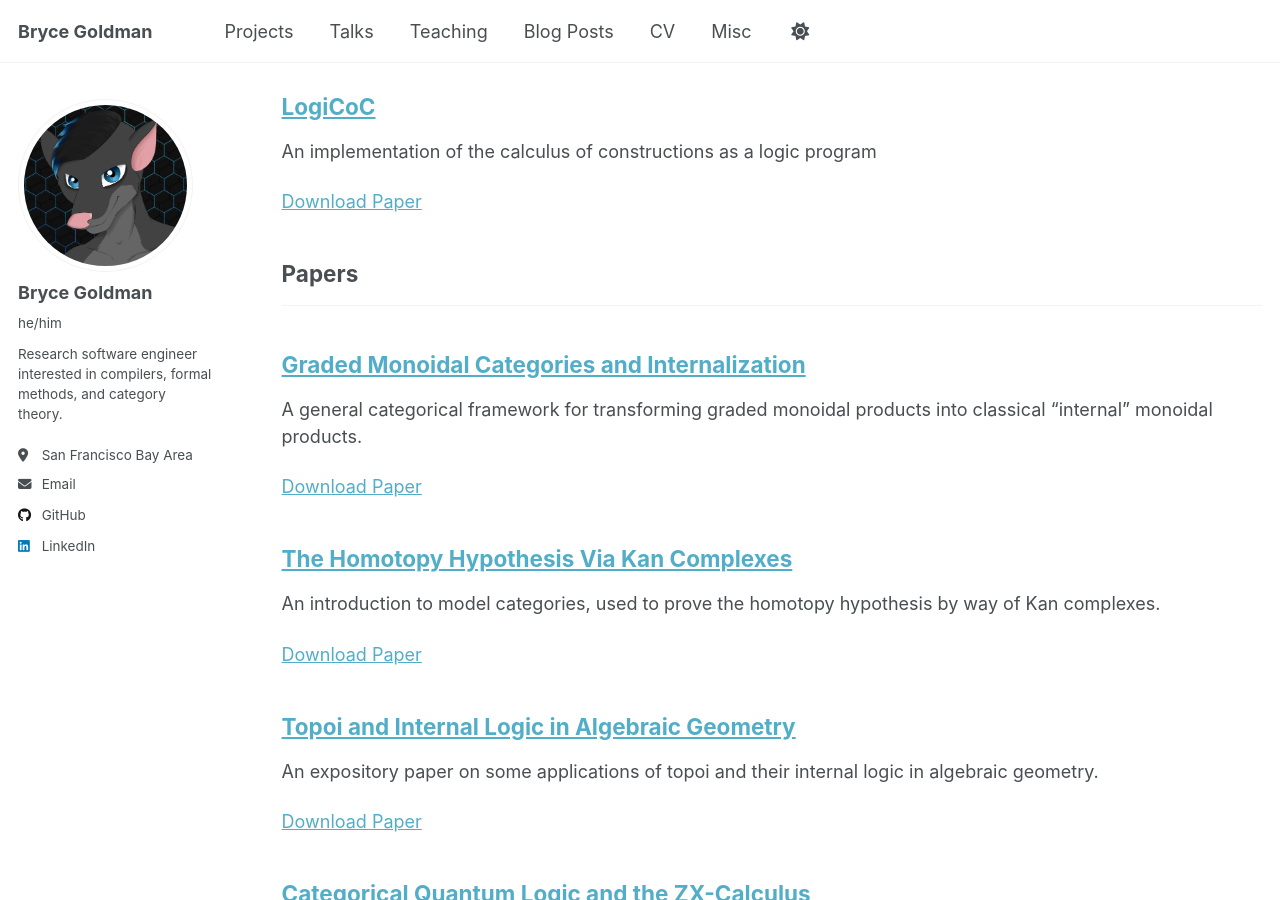
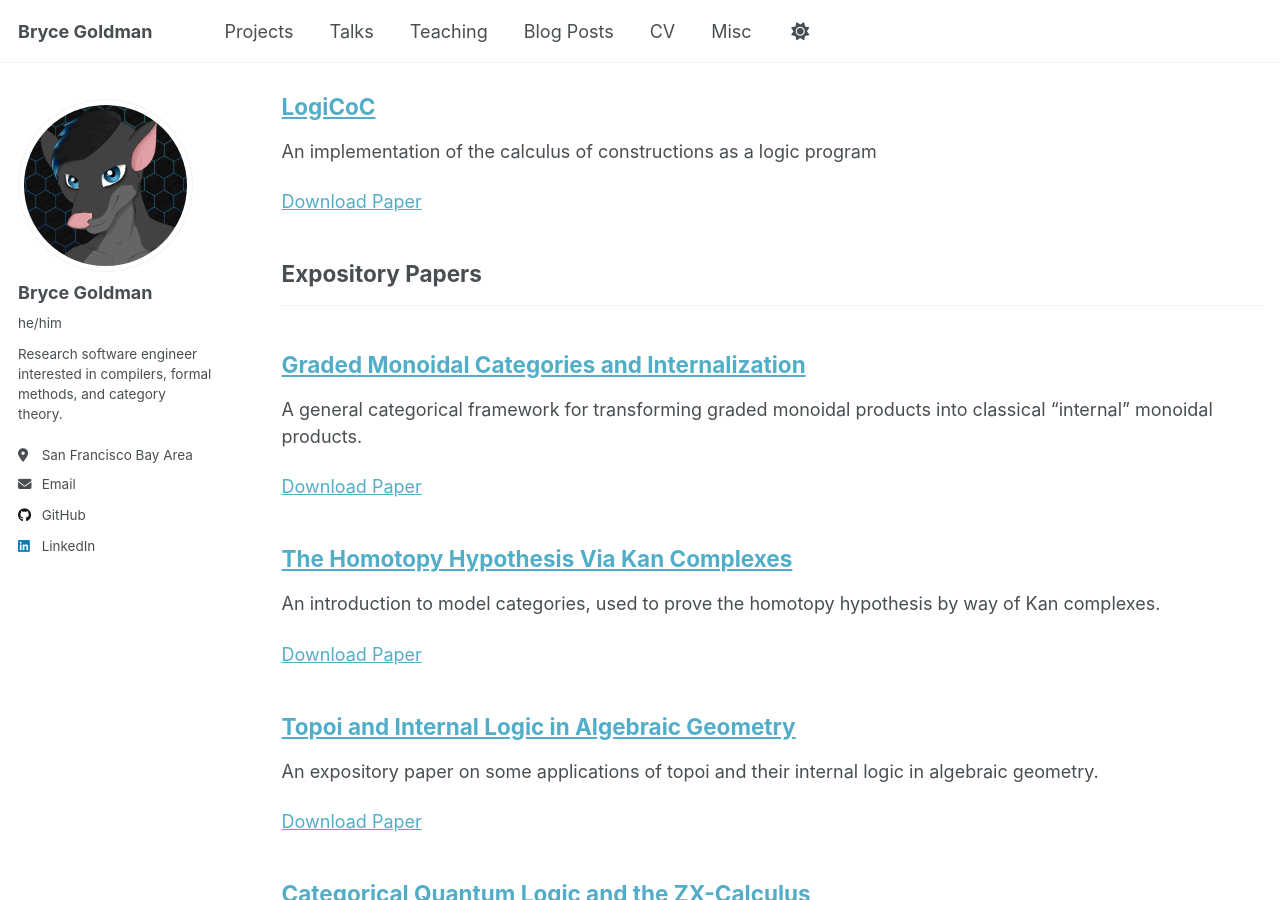
Before and after one commit to Alkizar/alkizar.github.io, a Jekyll site: the page built from _pages/publications.html, in a window 1280 px wide and 900 px high, scrolled down 338 px. Built offline with Jekyll 4.4.1, drawn with Linux system fonts in a browser that asks for light colours.

Commit message:
renamed 'papers'

```diff
--- a/_config.yml
+++ b/_config.yml
@@ -87,7 +87,7 @@ publication_category:
   software:
     title: 'Software'
   papers:
-    title: 'Papers'
+    title: 'Expository Papers'
 
 # Site Settings
 teaser                   :  # filename of teaser fallback teaser image placed in /images/, .e.g. "500x300.png"
```
